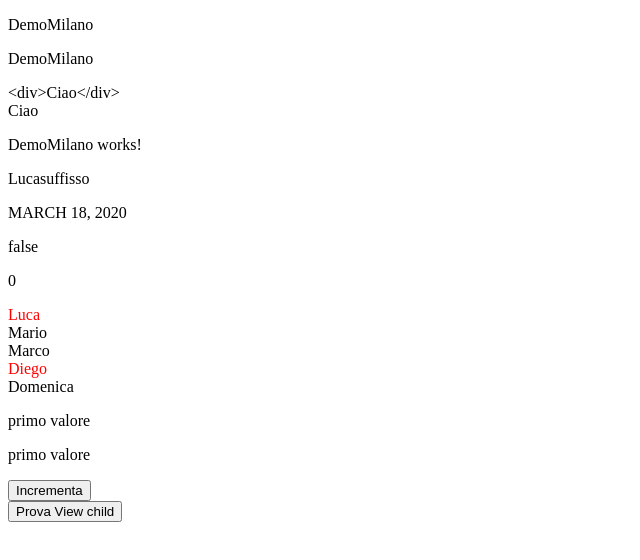
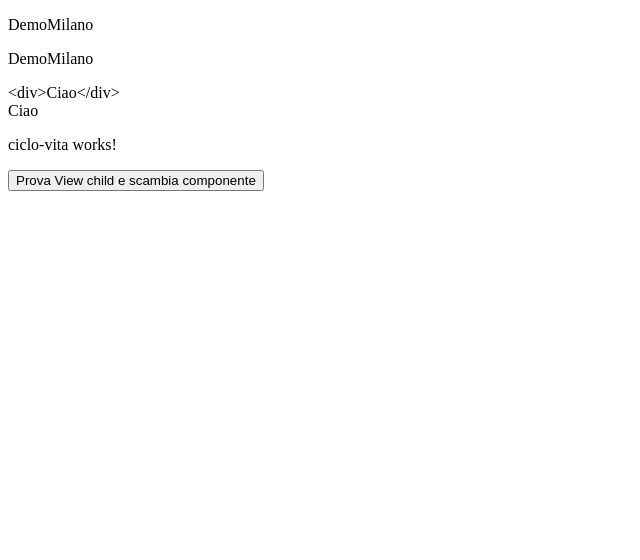
Before and after one commit to LukeSkywa/DemoMilano, an Angular app: page / in a window 1280 px wide. Shown: the top 560 px of the page, without its empty margins (0-640 px from the left). Built offline with nearby package versions, Linux system fonts and the light colour scheme.

Commit message:
creato componente per prove sui cicli di vita

```diff
--- a/src/app/app.component.html
+++ b/src/app/app.component.html
@@ -9,10 +9,11 @@
     <!-- in questi casi meglio la property binding -->
     <app-primo [inputIngresso]="title" [name]="'Luca'" *ngSwitchCase="1"></app-primo>
     <app-secondo (eventoClick)="title=$event" *ngSwitchCase="2"></app-secondo>
+    <app-ciclo-vita [primitiva]="primitivaInput" [profilo]="profiloInput"  *ngSwitchCase="3"></app-ciclo-vita>
     <div *ngSwitchDefault>
         <app-primo [inputIngresso]="title" [name]="'Mario'"></app-primo>
         <app-secondo (eventoClick)="title=$event"></app-secondo>
     </div>
 </div>
 
-<button (click)="checkViewChild()">Prova View child</button>
+<button (click)="checkViewChild()">Prova View child e scambia componente</button>
--- a/src/app/app.component.ts
+++ b/src/app/app.component.ts
@@ -1,5 +1,6 @@
 import { Component, ViewChild } from '@angular/core';
 import { PrimoComponent } from './primo/primo.component';
+import { Persona } from './model/persona.interface';
 
 @Component({
   selector: 'app-root',
@@ -9,24 +10,30 @@ import { PrimoComponent } from './primo/primo.component';
 export class AppComponent {
   title = 'DemoMilano';
 
-  html= '<div>Ciao</div>';
+  html = '<div>Ciao</div>';
 
   link = 'https://google.it';
+
+  primitivaInput: string = '';
+  profiloInput: Persona = {
+    nome: 'Luca', cognome: 'Alicata'
+  }
+
 
   @ViewChild(PrimoComponent)
   private primoComponentRef: PrimoComponent;
 
-  componentToShow = 1;
+  componentToShow = 3;
 
 
-  constructor(){
+  constructor() {
   }
 
-  checkViewChild(){
-    if(this.primoComponentRef){
+  checkViewChild() {
+    if (this.primoComponentRef) {
       this.primoComponentRef.incrementaSwitch();
     }
-    if (this.componentToShow === 3) {
+    if (this.componentToShow === 4) {
       this.componentToShow = 1;
     } else {
       this.componentToShow++;
--- a/src/app/app.module.ts
+++ b/src/app/app.module.ts
@@ -5,12 +5,14 @@ import { AppComponent } from './app.component';
 import { PrimoComponent } from './primo/primo.component';
 import { SecondoComponent } from './secondo/secondo.component';
 import { ComunicazioneService } from './comunicazione.service';
+import { CicloVitaComponent } from './ciclo-vita/ciclo-vita.component';
 
 @NgModule({
   declarations: [
     AppComponent,
     PrimoComponent,
-    SecondoComponent
+    SecondoComponent,
+    CicloVitaComponent
   ],
   imports: [
     BrowserModule,
--- /dev/null
+++ b/src/app/ciclo-vita/ciclo-vita.component.html
@@ -0,0 +1 @@
+<p>ciclo-vita works!</p>
--- /dev/null
+++ b/src/app/ciclo-vita/ciclo-vita.component.ts
@@ -0,0 +1,41 @@
+import { Component, OnInit, SimpleChanges, OnDestroy, OnChanges, Input } from '@angular/core';
+import { Persona } from '../model/persona.interface';
+
+@Component({
+  selector: 'app-ciclo-vita',
+  templateUrl: './ciclo-vita.component.html',
+  styleUrls: ['./ciclo-vita.component.scss']
+})
+export class CicloVitaComponent implements OnInit, OnDestroy, OnChanges {
+  @Input()
+  primitiva: string;
+  @Input()
+  profilo: Persona;
+
+  ngOnChanges(changes: SimpleChanges): void {
+    if (changes) {
+      console.log('changes: ' + JSON.stringify(changes));
+
+      if (changes['primitiva'] != null && changes['primitiva'].previousValue !== changes['primitiva'].currentValue
+        && !changes['primitiva'].firstChange) {
+        console.log('è stato modificato primitiva');
+      }
+      if (changes['profilo'] != null && changes['profilo'].previousValue !== changes['profilo'].currentValue
+        && !changes['profilo'].firstChange) {
+        console.log('è stato modificato profilo');
+      }
+    }
+  }
+
+  ngOnInit(): void {
+    console.log('oninit: ' + this.primitiva);
+  }
+
+  ngOnDestroy(): void {
+    console.log('onDestroy: ' + this.primitiva);
+  }
+  constructor() {
+    console.log('constructor: ' + this.primitiva);
+  }
+
+}
```
Also changed, not shown: src/app/ciclo-vita/ciclo-vita.component.scss (added), 1 other file (tests, documents, lock files or other folders).
